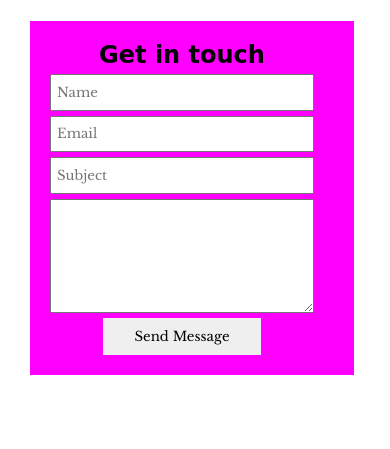
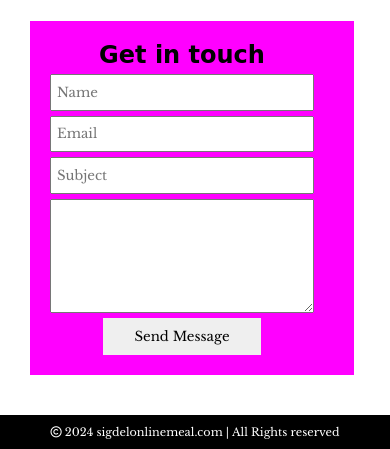
Before and after one commit to anilcodersigdel/Restaurant-project, a plain HTML site: page index.html in a window 390 px wide. Shown: the part 5461-5910 px from the top of the page. Before the commit the page ends 5876 px from the top, so only its background shows below. Drawn offline with nearby package versions, Linux system fonts and the light colour scheme.

Commit message:
final commit

```diff
--- a/assets/css/style.css
+++ b/assets/css/style.css
@@ -336,6 +336,29 @@ body{
     /* border: none; */
 }
 
+/* footer section    */
+
+footer{
+   text-align: center;
+   background-color: black;
+   color: white;
+   padding: 15px 5px;
+}
+
+
+
+
+
+
+
+
+
+
+
+
+
+
+
 /* utility class */
 
 
@@ -429,6 +452,11 @@ body{
       .contact_row{
          padding: 20px 30px;
       }
+      footer{
+         font-size: 0.7rem;
+         width: 100%;
+         padding: 10px 0;
+      }
       }
   /* .menu-col{
    width: 100%;
--- a/index.html
+++ b/index.html
@@ -307,34 +307,18 @@
       </div>
 
 </div>
+</div>
+</section>
 
-<!-- <div class="contact_col">
-
-       <h3></h3>
-       <input type="text" placeholder="Name">
-       <input type="text" placeholder="Email">
-       <input type="text" placeholder="Subject">
-       <textarea name="text" id="message"></textarea>
-
-
-</div> -->
-</div>
+<!-- Contact section end -->
 
 
 
+<footer>
 
-</section>
+      <p><i class="fa-regular fa-copyright"></i> <span id="copyrightYear"></span> sigdelonlinemeal.com | All Rights reserved</p>
 
-
-
-
-
-
-
-
-
-
-<!-- Contact section end -->
+</footer>
 
 
 
--- a/script.js
+++ b/script.js
@@ -6,3 +6,8 @@ const hamburgerMenu = document.getElementById('hamburger-menu');
         // navList.classList.toggle('show');
         navList.classList.toggle('show');
     });
+
+
+var currentYear = new Date().getFullYear();
+
+ document.getElementById('copyrightYear').textContent = currentYear;
```
